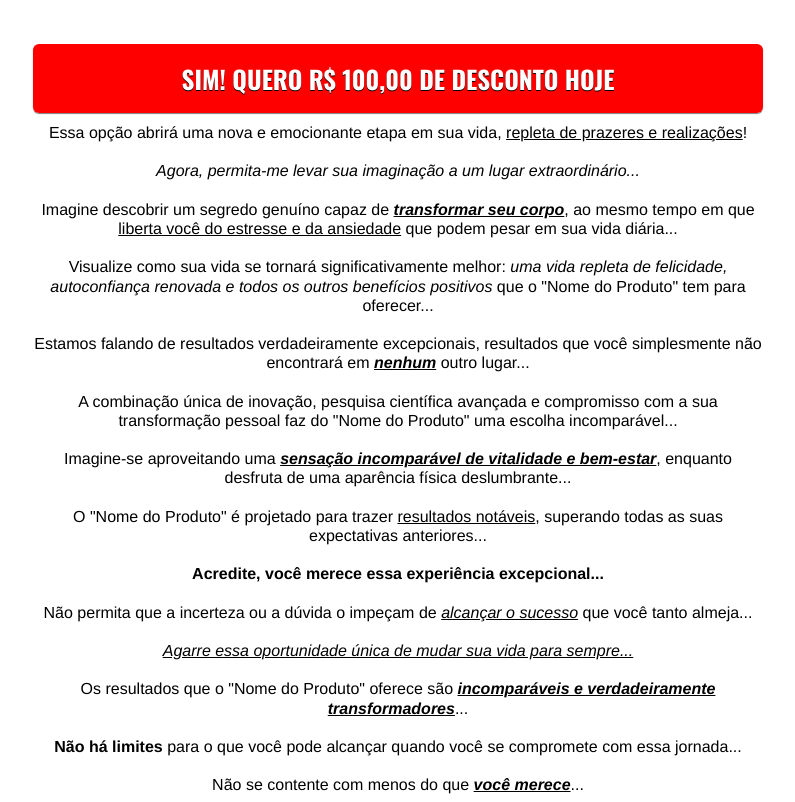
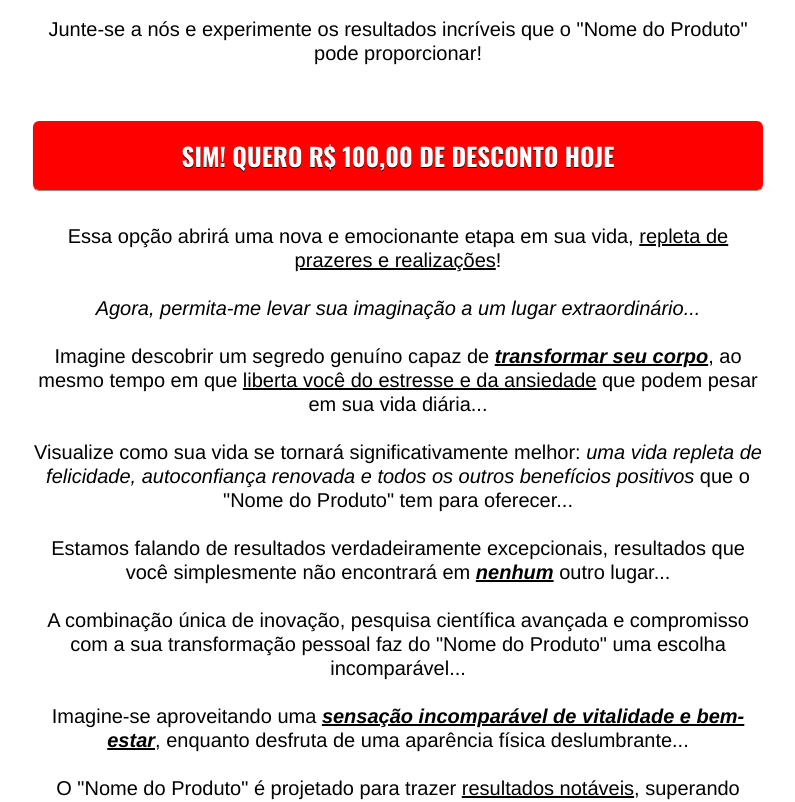
Before and after one commit to heulerkretli/salutevida.online, a plain HTML site: page br/index.html in a window 1280 px wide. Shown: the part 1180-1982 px from the top of the page, without its empty margins (242-1037 px from the left). Drawn offline with nearby package versions, Linux system fonts and the light colour scheme.

Commit message:
Update index.html

```diff
--- a/br/index.html
+++ b/br/index.html
@@ -57,7 +57,7 @@ now = new Date
 <div class="banner py-lg-1 py-sm-1 center white">
 <script language=javascript type="text/javascript">
 now = new Date
-document.write ("<h5> Cupom de desconto válido até hoje, <b>" + dayName[now.getDay() ] + ", " + now.getDate () + " de " + monName [now.getMonth() ]   +  " de "  +     now.getFullYear () + "! </b></h5>")
+document.write ("<br><h5> Cupom de desconto válido até hoje, <b>" + dayName[now.getDay() ] + ", " + now.getDate () + " de " + monName [now.getMonth() ]   +  " de "  +     now.getFullYear () + "! </b></h5><br>")
 
 </script>
     </div>
@@ -100,7 +100,8 @@ Seja bem-vinda à nossa <b>comunidade</b> de pessoas comprometidas em buscar a m
 Junte-se a nós e experimente os resultados incríveis que o "Nome do Produto" pode proporcionar!<br><br></h5>
                 <br>
                 <a href="https://pay.hotmart.com/W75115719G?off=i28b6yhu&checkoutMode=10" class="a-btn" style="text-decoration: none;"><span class="span-btn">SIM! QUERO R$ 100,00 DE DESCONTO HOJE</span></a>
-                <h6>Essa opção abrirá uma nova e emocionante etapa em sua vida, <u>repleta de prazeres e realizações</u>!<br><br>
+
+                    <br><br><h5>Essa opção abrirá uma nova e emocionante etapa em sua vida, <u>repleta de prazeres e realizações</u>!<br><br>
 
 <i>Agora, permita-me levar sua imaginação a um lugar extraordinário...</i><br><br>
 
@@ -137,7 +138,7 @@ O "Nome do Produto" é a chave para essa jornada inigualável de transformação
 
 Permita-se embarcar nessa incrível jornada e descobrir o poder de uma transformação pessoal completa e duradoura...<br><br>
 
-Os resultados esperam por você...<br><br></h6>
+Os resultados esperam por você...<br><br></h5>
                 <br>
                 <a href="https://pay.hotmart.com/W75115719G?off=i28b6yhu&checkoutMode=10" class="a-btn" style="text-decoration: none;"><span class="span-btn">SIM! QUERO R$ 100,00 DE DESCONTO HOJE</span></a>
                 <br>
```
